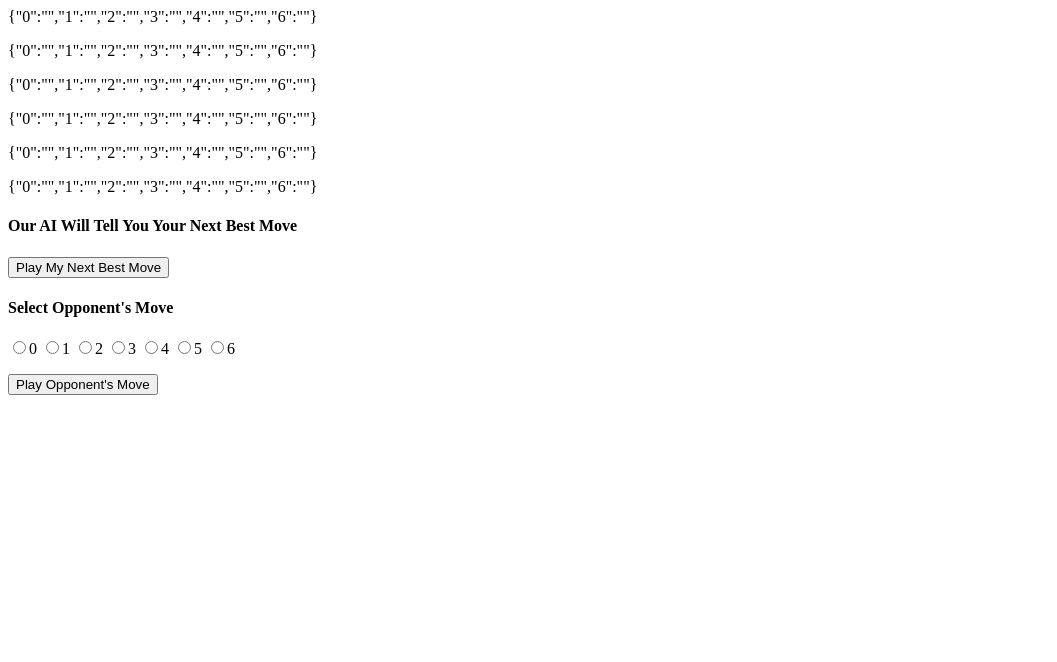
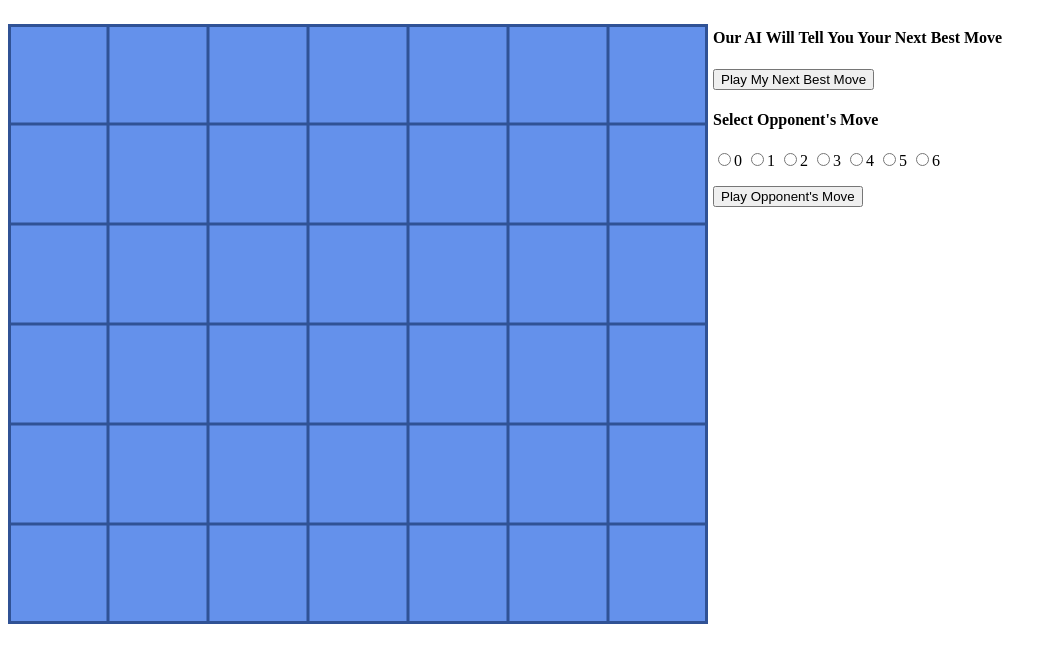
Before and after one commit to priyankarathnam/cs4701, a plain HTML site: page templates/index.html in a window 1280 px wide. Shown: the whole page, without its empty margins (0-1057 px from the left). Drawn offline with nearby package versions, Linux system fonts and the light colour scheme.

Commit message:
added d3 ui

```diff
--- a/templates/index.html
+++ b/templates/index.html
@@ -1,5 +1,35 @@
 <script src="https://ajax.googleapis.com/ajax/libs/jquery/3.1.0/jquery.min.js"></script>
 <script src="https://d3js.org/d3.v4.min.js"></script>
+<style>
+.svg {float: left;}
+.buttons {float: left; margin-left: 5px;}
+</style>
+<div class="svg">
+<p id="svg"></p>
+</div>
+<div class="buttons">
+<h4>Our AI Will Tell You Your Next Best Move</h4>
+<p><input type="button" id="myButton" value="Play My Next Best Move"></p>
+<h4>Select Opponent's Move</h4>
+<p>
+    <label><input type="radio" name="move" value="0">0</label>
+    <label><input type="radio" name="move" value="1">1</label>
+    <label><input type="radio" name="move" value="2">2</label>
+    <label><input type="radio" name="move" value="3">3</label>
+    <label><input type="radio" name="move" value="4">4</label>
+    <label><input type="radio" name="move" value="5">5</label>
+    <label><input type="radio" name="move" value="6">6</label>
+</p>
+<p><input type="button" id="opButton" value="Play Opponent's Move"></p>
+</div>
+<div>
+<p id="row0"></p>
+<p id="row1"></p>
+<p id="row2"></p>
+<p id="row3"></p>
+<p id="row4"></p>
+<p id="row5"></p>
+</div>
 <script type="text/javascript">
 // setup some JSON to use
 var connectFour = [
@@ -10,15 +40,61 @@ var connectFour = [
 	{ "0":"", "1":"", "2":"", "3":"", "4":"", "5":"", "6":""},
 	{ "0":"", "1":"", "2":"", "3":"", "4":"", "5":"", "6":""}
 ];
+var width = 700;
+var height = 600;
+var lineWidth = 6;
+var boxWidth = width/7;
+var boxHeight = height/6;
+
+var svg = d3.select("#svg").append("svg")
+	.attr("width", width)
+	.attr("height", height);
+
+svg.append("rect")
+	.attr("x", 0)
+	.attr("y", 0)
+	.attr("width", width)
+	.attr("height", height)
+	.attr("fill", "#6491EB")
+	.attr("stroke", "none");
+
+svg.append("rect")
+	.attr("x", 0)
+	.attr("y", 0)
+	.attr("width", width)
+	.attr("height", height)
+	.attr("fill", "none")
+	.attr("stroke", "#305295")
+	.attr("stroke-width", lineWidth);
+
+for (var i = 1; i < 7; i++){
+	svg.append("line")
+	.attr("x1", boxWidth*i)
+	.attr("y1", 0)
+	.attr("x2", boxWidth*i)
+	.attr("y2", height)
+	.attr("stroke", "#305295")
+	.attr("stroke-width", lineWidth/2);
+
+	svg.append("line")
+	.attr("x1", 0)
+	.attr("y1", boxHeight*i)
+	.attr("x2", width)
+	.attr("y2", boxHeight*i)
+	.attr("stroke", "#305295")
+	.attr("stroke-width", lineWidth/2);
+}
+
 
 window.onload = function() {
 	// setup the button click
-	document.getElementById("row0").innerHTML = JSON.stringify(connectFour[0]);
-	document.getElementById("row1").innerHTML = JSON.stringify(connectFour[1]);
-	document.getElementById("row2").innerHTML = JSON.stringify(connectFour[2]);
-	document.getElementById("row3").innerHTML = JSON.stringify(connectFour[3]);
-	document.getElementById("row4").innerHTML = JSON.stringify(connectFour[4]);
-	document.getElementById("row5").innerHTML = JSON.stringify(connectFour[5]);
+	updateBoard(connectFour);
+	// document.getElementById("row0").innerHTML = JSON.stringify(connectFour[0]);
+	// document.getElementById("row1").innerHTML = JSON.stringify(connectFour[1]);
+	// document.getElementById("row2").innerHTML = JSON.stringify(connectFour[2]);
+	// document.getElementById("row3").innerHTML = JSON.stringify(connectFour[3]);
+	// document.getElementById("row4").innerHTML = JSON.stringify(connectFour[4]);
+	// document.getElementById("row5").innerHTML = JSON.stringify(connectFour[5]);
 	document.getElementById("myButton").onclick = function() {
 		callAb()
 	};
@@ -41,12 +117,13 @@ $(document).ready(function(){
             	return;
             }
             console.log("opponent move: "+JSON.stringify(connectFour));
-            document.getElementById("row0").innerHTML = JSON.stringify(connectFour[0]);
-			document.getElementById("row1").innerHTML = JSON.stringify(connectFour[1]);
-			document.getElementById("row2").innerHTML = JSON.stringify(connectFour[2]);
-			document.getElementById("row3").innerHTML = JSON.stringify(connectFour[3]);
-			document.getElementById("row4").innerHTML = JSON.stringify(connectFour[4]);
-			document.getElementById("row5").innerHTML = JSON.stringify(connectFour[5]);
+            updateBoard(connectFour);
+   //          document.getElementById("row0").innerHTML = JSON.stringify(connectFour[0]);
+			// document.getElementById("row1").innerHTML = JSON.stringify(connectFour[1]);
+			// document.getElementById("row2").innerHTML = JSON.stringify(connectFour[2]);
+			// document.getElementById("row3").innerHTML = JSON.stringify(connectFour[3]);
+			// document.getElementById("row4").innerHTML = JSON.stringify(connectFour[4]);
+			// document.getElementById("row5").innerHTML = JSON.stringify(connectFour[5]);
 			checkLoss();
         }
     };
@@ -63,12 +140,13 @@ function callAb() {
                 dataType: "json",
                 success: function(response) {
                     connectFour = jsonify(response);
-                    document.getElementById("row0").innerHTML = JSON.stringify(connectFour[0]);
-					document.getElementById("row1").innerHTML = JSON.stringify(connectFour[1]);
-					document.getElementById("row2").innerHTML = JSON.stringify(connectFour[2]);
-					document.getElementById("row3").innerHTML = JSON.stringify(connectFour[3]);
-					document.getElementById("row4").innerHTML = JSON.stringify(connectFour[4]);
-					document.getElementById("row5").innerHTML = JSON.stringify(connectFour[5]);
+                    updateBoard(connectFour);
+     //                document.getElementById("row0").innerHTML = JSON.stringify(connectFour[0]);
+					// document.getElementById("row1").innerHTML = JSON.stringify(connectFour[1]);
+					// document.getElementById("row2").innerHTML = JSON.stringify(connectFour[2]);
+					// document.getElementById("row3").innerHTML = JSON.stringify(connectFour[3]);
+					// document.getElementById("row4").innerHTML = JSON.stringify(connectFour[4]);
+					// document.getElementById("row5").innerHTML = JSON.stringify(connectFour[5]);
 
 					if (response[6] == "win"){
 						setTimeout(function(){ alert("You win!"); }, 500);
@@ -112,23 +190,27 @@ function jsonify(response) {
 	});
 	return json;
 }
+
+function updateBoard(connectFour){
+	for (var rowNum = 0; rowNum < 6; rowNum++){
+		for (var i = 0; i < 7; i++){
+			if (connectFour[rowNum][i] == "X"){
+				svg.append("circle")
+					.attr("cy", boxHeight*rowNum + boxHeight/2)
+					.attr("cx", boxWidth*i + boxWidth/2)
+					.attr("fill", "#CC4732")
+					.attr("stroke", "none")
+					.attr("r", boxWidth/2.5);
+			}
+			else if (connectFour[rowNum][i] == "O"){
+				svg.append("circle")
+					.attr("cy", boxHeight*rowNum + boxHeight/2)
+					.attr("cx", boxWidth*i + boxWidth/2)
+					.attr("fill", "#F0E132")
+					.attr("stroke", "none")
+					.attr("r", boxWidth/2.5);
+			}
+		}
+	}
+}
 </script>
-<p id="row0"></p>
-<p id="row1"></p>
-<p id="row2"></p>
-<p id="row3"></p>
-<p id="row4"></p>
-<p id="row5"></p>
-<h4>Our AI Will Tell You Your Next Best Move</h4>
-<p><input type="button" id="myButton" value="Play My Next Best Move"></p>
-<h4>Select Opponent's Move</h4>
-<p>
-    <label><input type="radio" name="move" value="0">0</label>
-    <label><input type="radio" name="move" value="1">1</label>
-    <label><input type="radio" name="move" value="2">2</label>
-    <label><input type="radio" name="move" value="3">3</label>
-    <label><input type="radio" name="move" value="4">4</label>
-    <label><input type="radio" name="move" value="5">5</label>
-    <label><input type="radio" name="move" value="6">6</label>
-</p>
-<p><input type="button" id="opButton" value="Play Opponent's Move"></p>
```
Also changed, not shown: 1 other file.
